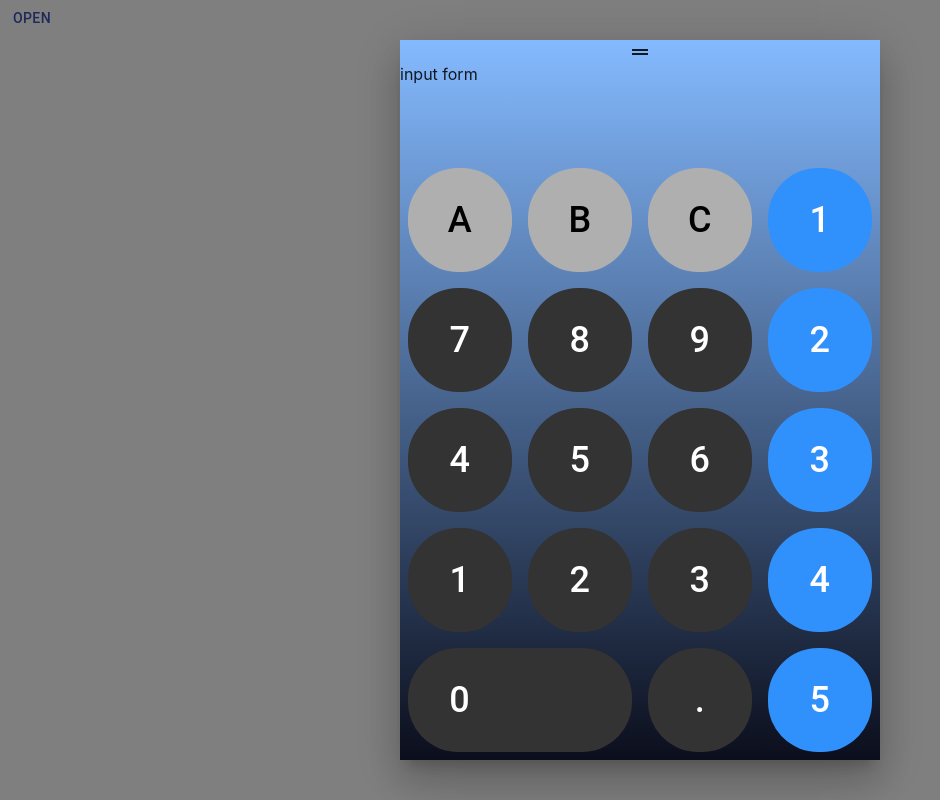
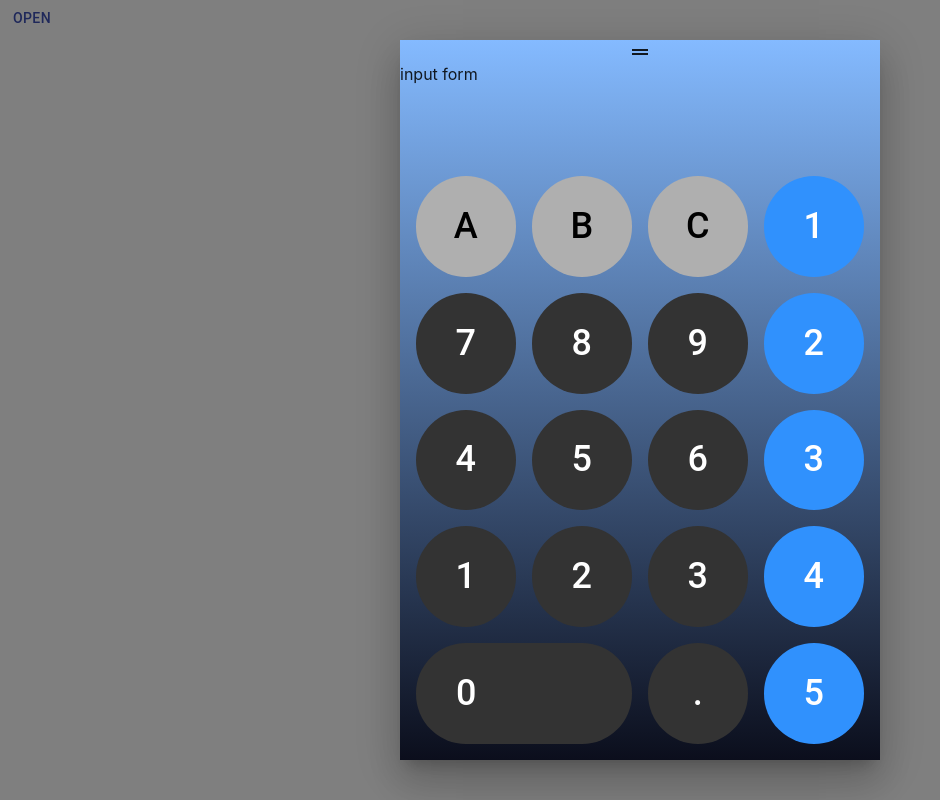
Before and after one commit to TimingJL/calculator_modal, a React (Create React App) app: page / in a window 1280 px wide. Both pictures are taken after a click on the button "OPEN". Shown: the whole page, without its empty margins (0-940 px from the left). Built offline with nearby package versions, Linux system fonts and the light colour scheme.

Commit message:
[feature] add grid container

```diff
--- a/src/components/Calculator/index.js
+++ b/src/components/Calculator/index.js
@@ -14,10 +14,15 @@ const useStyles = makeStyles(() => ({
     display: "flex",
     flexDirection: "column",
   }),
-  buttonsContainer: (props) => ({
-    flex: "1 1 auto",
+  gridContainer: (props) => ({
     width: props.fullWidth ? "100vw" : props.width,
     height: props.fullWidth ? "125vw" : props.width * 1.25,
+    padding: 8,
+    boxSizing: "border-box",
+  }),
+  buttonsGrid: () => ({
+    width: "100%",
+    height: "100%",
 
     display: "grid",
     gridTemplateColumns: "repeat(4, 1fr)",
@@ -48,10 +53,12 @@ const Calculator = ({ fullWidth }) => {
   return (
     <div className={classes.root}>
       <div className={classes.inputForm}>input form</div>
-      <div className={classes.buttonsContainer}>
-        <OtherOperator />
-        <Numbers />
-        <CalculateOperators />
+      <div className={classes.gridContainer}>
+        <div className={classes.buttonsGrid}>
+          <OtherOperator />
+          <Numbers />
+          <CalculateOperators />
+        </div>
       </div>
     </div>
   );
```
